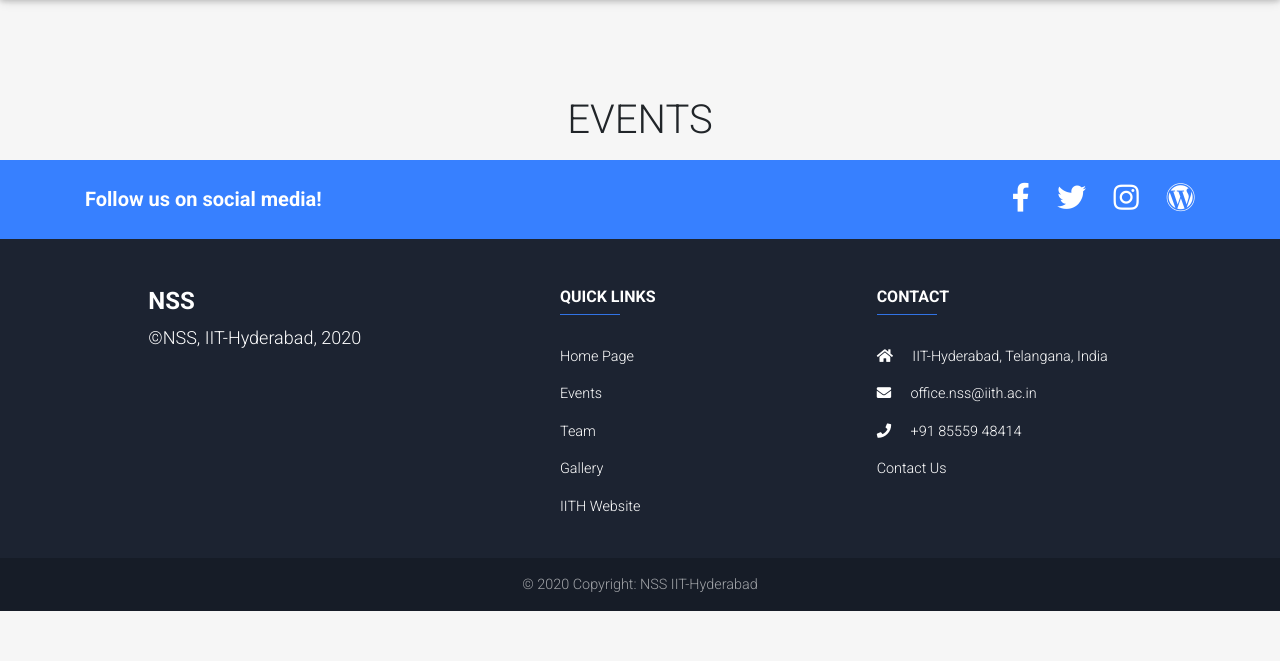
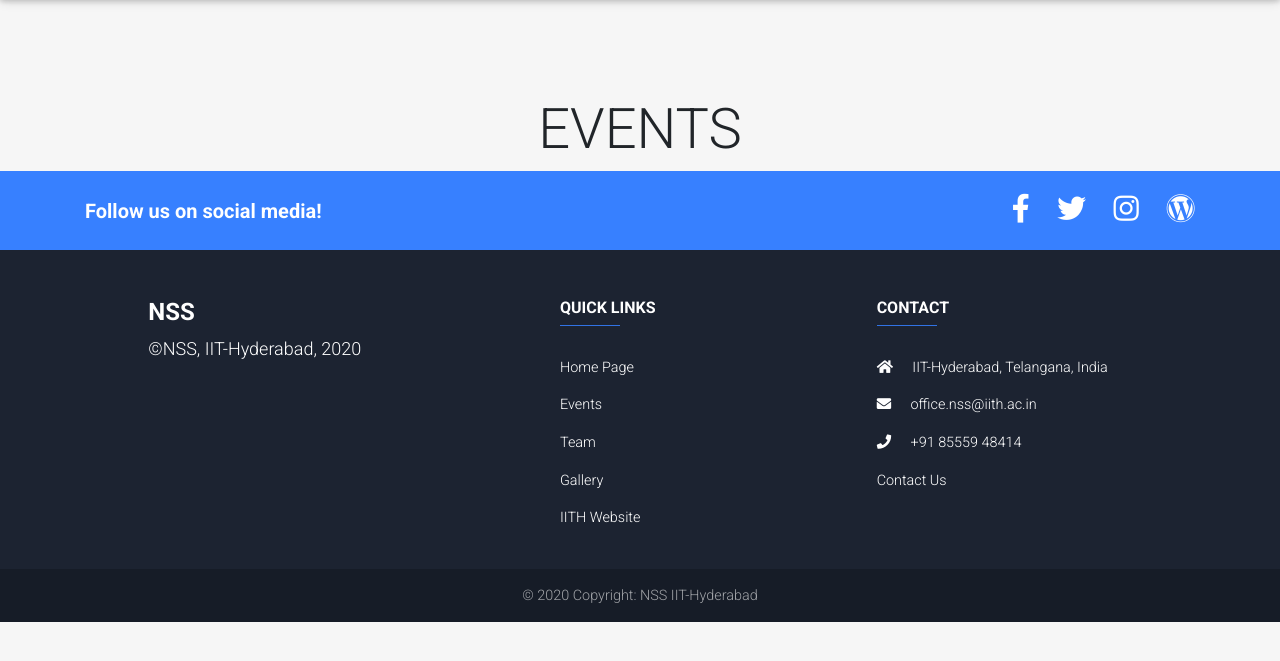
Before and after one commit to iith-nss/iith_nss_jekyll, a Jekyll site: the page built from events.html, in a window 1280 px wide. Shown: the top 661 px of the page. Built offline with Jekyll 4.4.1, drawn with Linux system fonts in a browser that asks for light colours; nearby versions of some CDN libraries.

Commit message:
updated headings

```diff
--- a/_config.yml
+++ b/_config.yml
@@ -24,7 +24,7 @@ description: >- # this means to ignore newlines until "baseurl:"
   Write an awesome description for your new site here. You can edit this
   line in _config.yml. It will appear in your document head meta (for
   Google search results) and in your feed.xml site description.
-baseurl: "iith_nss" # the subpath of your site, e.g. /blog
+baseurl: "" # the subpath of your site, e.g. /blog
 url: "" # the base hostname & protocol for your site, e.g. http://example.com
 twitter_username: jekyllrb
 github_username:  jekyll
--- a/events.html
+++ b/events.html
@@ -7,7 +7,7 @@ title: Events
  <!-- first section - Home -->
  <div class="home">
   <div class="container" style="padding-top: 20px;">
-    <h1 class="animated fadeIn mb-3 text-center">EVENTS</h1>
+    <h1 class="animated fadeIn display-4 text-center">EVENTS</h1>
   </div>
 </div>
 <!-- /first section -->
--- a/gallery.html
+++ b/gallery.html
@@ -7,7 +7,7 @@ title: Gallery
  <!-- first section - Home -->
  <div class="home">
   <div class="container" style="padding-top: 20px;">
-    <h1 class="animated fadeIn mb-3 text-center">GALLERY</h1>
+    <h1 class="animated fadeIn display-4 text-center">GALLERY</h1>
   </div>
 </div>
 <!-- /first section -->
```
